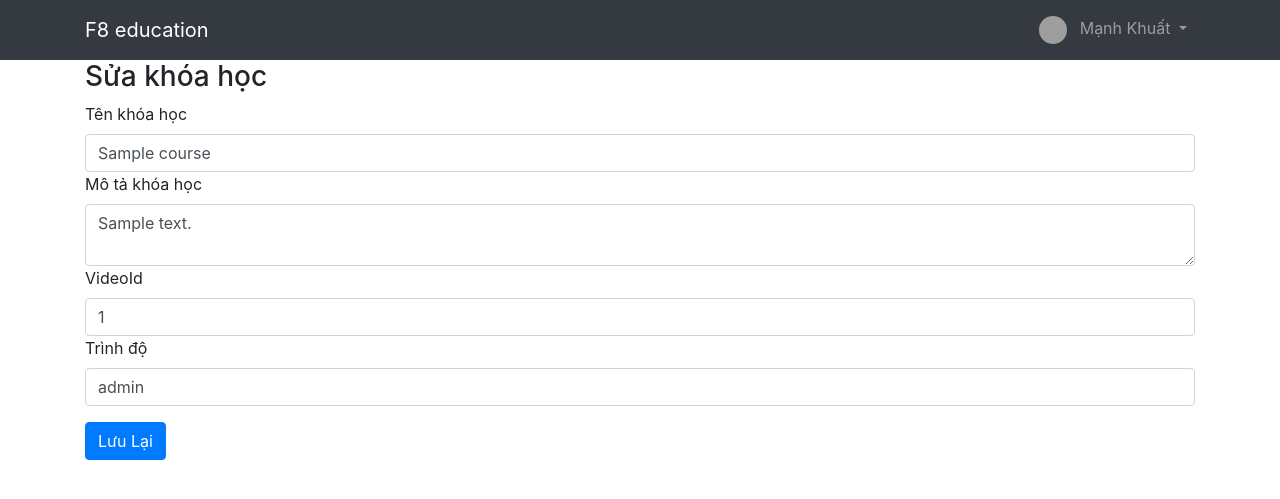
After one commit to Manh-Khuat/nodejs_blogs, a Node server app: template src/resources/views/course/edit.hbs in a window 1280 px wide. The commit adds this page. Shown: the top 499 px of the page. Run offline with Node 20, Linux system fonts and the light colour scheme; the template is opened without the code that fills it: most values are stand-ins (such as "Sample title", 1, 10 or a date in 2020); style sheets or scripts are compiled from the project's sources; some libraries are stand-ins or nearby versions; grey boxes are pictures that could not be loaded.

Commit message:
update course

```diff
--- a/package.json
+++ b/package.json
@@ -33,6 +33,7 @@
     "express": "^4.18.2",
     "express-handlebars": "^7.0.2",
     "express-validator": "^7.0.1",
+    "method-override": "^3.0.0",
     "mongoose": "^7.1.0",
     "mongoose-slug-updater": "^3.3.0"
   },
--- a/src/index.js
+++ b/src/index.js
@@ -4,6 +4,7 @@ const morgan = require('morgan');
 const handlebars = require('express-handlebars');
 const app = express();
 const port = 3002;
+const methodOverride = require('method-override');
 
 const route = require('./routes');
 const db = require('./config/db');
@@ -12,7 +13,7 @@ const db = require('./config/db');
 db.connect();
 
 app.use(express.static(path.join(__dirname, 'public')));
-
+app.use(methodOverride('_method'));
 // gửi dưới dạng form
 app.use(
     express.urlencoded({
@@ -31,10 +32,13 @@ app.engine(
     'hbs',
     handlebars.engine({
         extname: 'hbs',
+        helpers: {
+            sum: (a, b) => a + b,
+        },
     }),
 );
 app.set('view engine', 'hbs');
-app.set('views', path.join(__dirname, 'resources' , 'views'));
+app.set('views', path.join(__dirname, 'resources', 'views'));
 
 // routes init
 route(app);
--- /dev/null
+++ b/src/resources/views/course/edit.hbs
@@ -0,0 +1,47 @@
+<div class="mt4">
+  <h3>Sửa khóa học</h3>
+  <form method="POST" action="/courses/{{course._id}}?_method=PUT">
+    <div class="form-group">
+      <label for="name">Tên khóa học</label>
+      <input
+        type="text"
+        class="form-control"
+        id="name"
+        name="name"
+        value="{{course.name}}"
+      />
+      {{#if errors.name}}
+        <div class="text-danger">{{errors.name}}</div>
+      {{/if}}
+      <label for="description">Mô tả khóa học</label>
+      <textarea
+        class="form-control"
+        id="description"
+        name="description"
+      >{{course.description}}</textarea>
+      {{#if errors.description}}
+        <div class="text-danger">{{errors.description}}</div>
+      {{/if}}
+      <label for="videoId">VideoId</label>
+      <input
+        type="text"
+        class="form-control"
+        id="videoId"
+        name="videoId"
+        value="{{course.videoId}}"
+      />
+      {{#if errors.videoId}}
+        <div class="text-danger">{{errors.videoId}}</div>
+      {{/if}}
+      <label for="level">Trình độ</label>
+      <input
+        type="text"
+        class="form-control"
+        id="level"
+        name="level"
+        value="{{course.level}}"
+      />
+    </div>
+    <button type="submit" class="btn btn-primary">Lưu Lại</button>
+  </form>
+</div>
--- a/src/routes/courses.js
+++ b/src/routes/courses.js
@@ -15,5 +15,7 @@ router.post(
     courseController.store,
 );
 router.get('/:slug', courseController.show);
+router.get('/:id/edit', courseController.edit);
+router.put('/:id', courseController.update);
 
 module.exports = router;
```
Also changed, not shown: src/app/controllers/CourseController.js (+17 -0 lines), src/app/controllers/MeController.js (+8 -2 lines), src/resources/views/me/stored-courses.hbs (+19 -23 lines), 1 other file.
